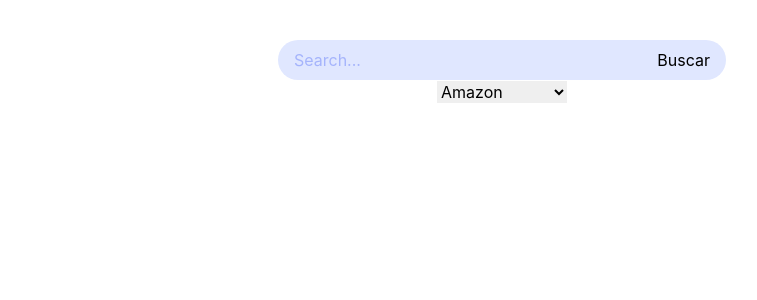
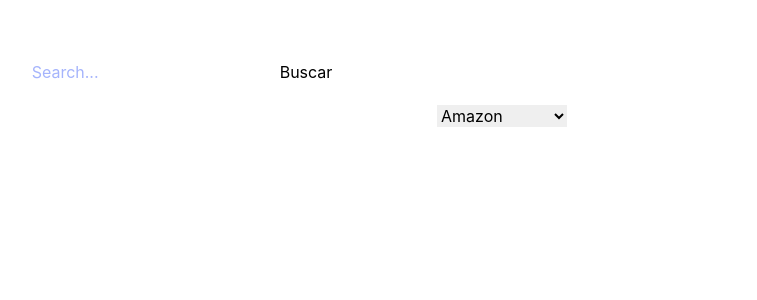
Before and after one commit to PLAYMAN11/Scrappy, a React (Create React App) app: page / in a window 1280 px wide. Shown: the top 300 px of the page, without its empty margins (138-895 px from the left). Built offline with nearby package versions, Linux system fonts and the light colour scheme.

Commit message:
No se termino el css

```diff
--- a/src/ApiCall.js
+++ b/src/ApiCall.js
@@ -69,7 +69,8 @@ const APIsCall = () => {
     return (
         <div>
             <form
-                className="flex items-center space-x-2 justify-center rounded-full py-2 px-4 bg-indigo-100 max-w-md mx-auto"
+                //className="flex items-center space-x-2 justify-center rounded-full py-2 px-4 bg-indigo-100 max-w-md mx-auto"
+                className='w-11/12 h-auto md:w-8/12 xl:w-1/2 bg-whitw p-5 rounded-3xl'
                 onSubmit={handleSearch}
             >
                 <input
--- a/src/components/ProductCard.css
+++ b/src/components/ProductCard.css
@@ -10,11 +10,12 @@
     border-radius: 16px;
     padding: 16px;
     text-align: center;
-    width: 32%;
+    width: 27%;
     display: grid;
     min-height: 7dvh;
     grid-template-rows: auto 1fr auto ;
     margin-top: 20px;
+    margin: 0, 20px, 0, 20px;
 }
 
 .product-image img {
```
